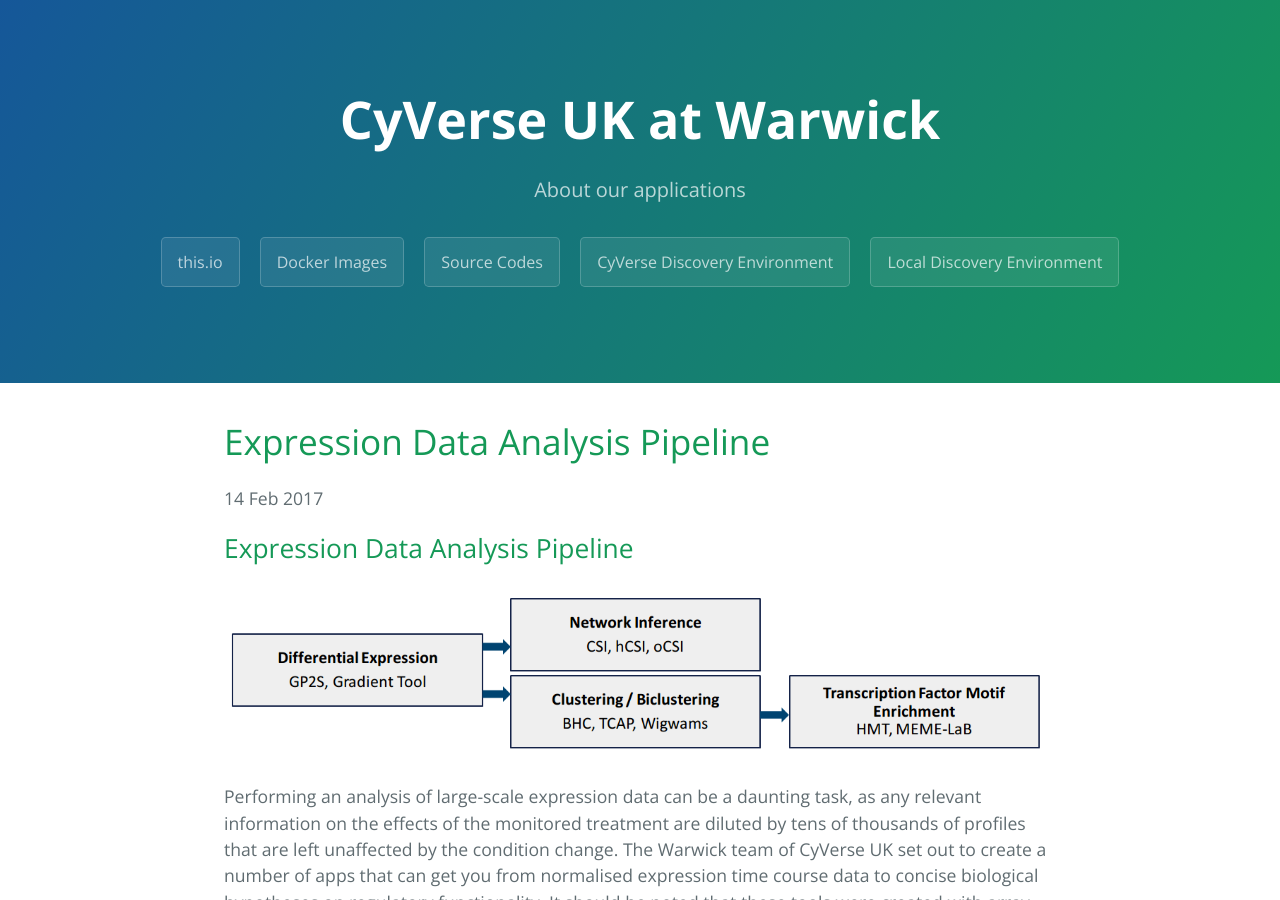
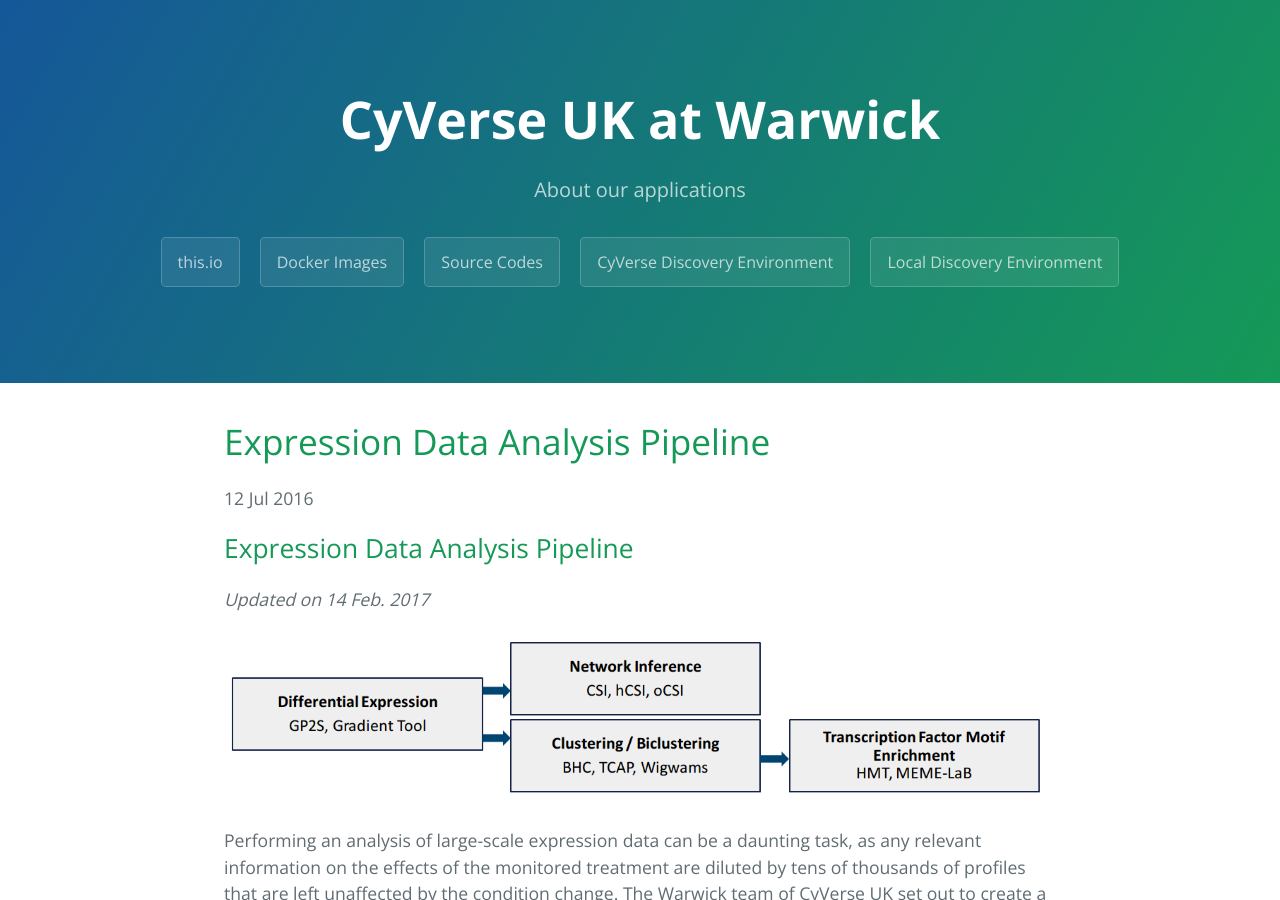
Before and after one commit to cyversewarwick/cyversewarwick.github.io, a Jekyll site: the page built from _posts/2016-07-12-expression-pipeline.md, in a window 1280 px wide and 900 px high. Built offline with Jekyll 4.4.1, drawn with Linux system fonts in a browser that asks for light colours.

Commit message:
Update and rename 2017-02-14-expression-pipeline.md to 2016-07-12-expression-pipeline.md

```diff
--- a/_posts/2017-02-14-expression-pipeline.md
+++ b/_posts/2016-07-12-expression-pipeline.md
@@ -1,10 +1,12 @@
 ---
 layout: post
 title: "Expression Data Analysis Pipeline"
-date: 2017-2-14
+date: 2016-07-12
 ---
 
 ## Expression Data Analysis Pipeline
+
+*Updated on 14 Feb. 2017*
 
 ![Expression Data Analysis Pipeline](https://cyversewarwick.github.io/images/Expression_Data_Analysis_Pipeline.png)
 
```
